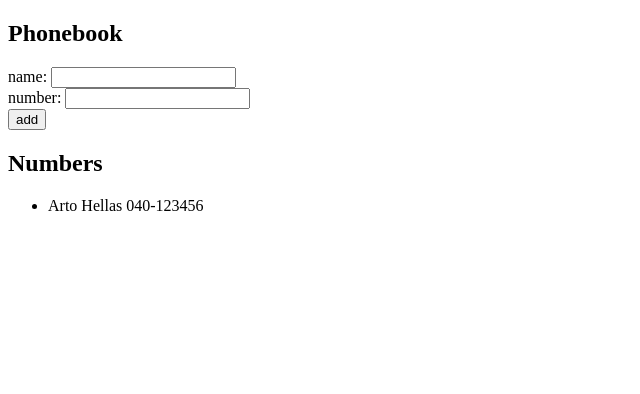
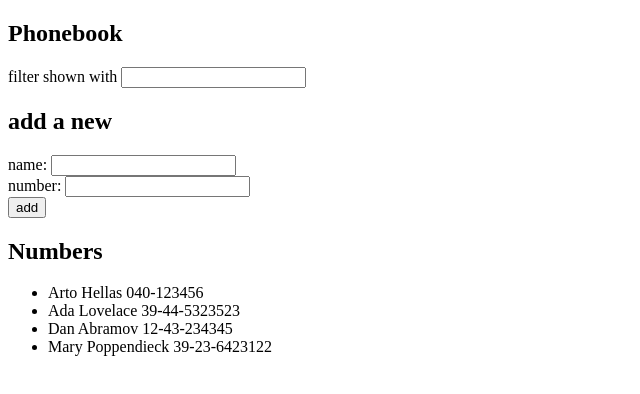
Before and after one commit to krdormer/submission-repository, a React (Create React App) app in the folder part2/phonebook/: page / in a window 1280 px wide. Shown: the top 394 px of the page, without its empty margins (0-640 px from the left). Built offline with nearby package versions, Linux system fonts and the light colour scheme.

Commit message:
[FSO] Complete Ex. 2.9

```diff
--- a/part2/phonebook/src/App.js
+++ b/part2/phonebook/src/App.js
@@ -2,9 +2,20 @@
 
 const App = () => {
   const [persons, setPersons] = useState([
-    { name: "Arto Hellas", number: "040-123456" },
+    { name: "Arto Hellas", number: "040-123456", id: 1 },
+    { name: "Ada Lovelace", number: "39-44-5323523", id: 2 },
+    { name: "Dan Abramov", number: "12-43-234345", id: 3 },
+    { name: "Mary Poppendieck", number: "39-23-6423122", id: 4 },
   ]);
   const [newContact, setNewContact] = useState({ name: "", number: "" });
+
+  const handleFilter = (event) => {
+    console.log(event.target.value);
+    const filteredPersons = persons.filter((person) =>
+      person.name.toLowerCase().includes(event.target.value.toLowerCase())
+    );
+    return setPersons(filteredPersons);
+  };
 
   const handleContactChange = (event) => {
     setNewContact({
@@ -33,6 +44,15 @@
   return (
     <div>
       <h2>Phonebook</h2>
+      <div>
+        filter shown with{" "}
+        <input
+          name="filter"
+          onChange={handleFilter}
+          value={newContact.filter}
+        />
+      </div>
+      <h2>add a new</h2>
       <form onSubmit={handleAddContact}>
         <div>
           name:{" "}
```
